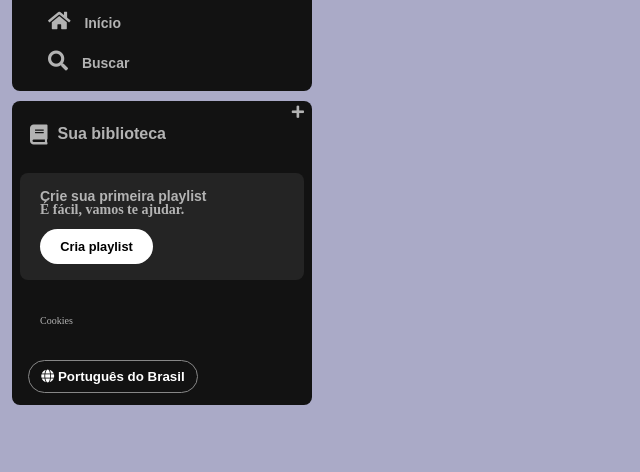
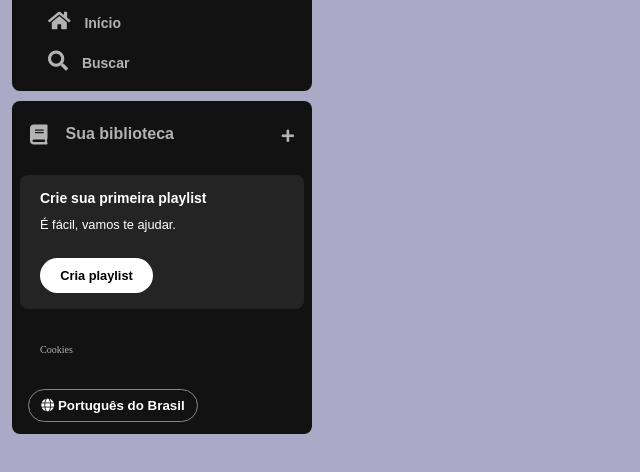
Before and after one commit to Isaque-cdj/clone-spotify, a plain HTML site: page index.html in a window 1280 px wide. Shown: the part 90-562 px from the top of the page, without its empty margins (0-640 px from the left). Drawn offline with Linux system fonts and the light colour scheme.

Commit message:
Conclusão Segundo Dia - Imersão

```diff
--- a/index.html
+++ b/index.html
@@ -15,13 +15,13 @@
 
 <body>
     <div class="sidebar">
-        <nav class="sidebar_navigation">
+        <nav class="sidebar__navigation">
             <div class="logo">
                 <a href="">
                     <img src="assets\icons\logo-spotify.png" alt="logo do spotify">
                 </a>
             </div>
-            <div>
+
             <ul>
                 <li>
                     <a href="">
@@ -36,24 +36,22 @@
                     </a>
                 </li>
             </ul>
-            </div>
         </nav>
 
-
         <section class="library">
-            <div class="library_content">
-                <button class="library_button">
+            <div class="library__content">
+                <button class="library__button">
                     <span class="fa fas fa-book"> </span>
                     <span>Sua biblioteca</span>
                 </button>
                 <span class="fa fa-plus"></span>
             </div>
 
-            <section class="section-playlist">
-                <div class="section-playlist_content">
-                    <span class="text-title">Crie sua primeira playlist</span>
-                    <span class="text-subtitle">É fácil, vamos te ajudar.</span>
-                    <button class="section-playlist_button">
+            <section class="section__playlist">
+                <div class="section__playlist__content">
+                    <span class="text title">Crie sua primeira playlist</span>
+                    <span class="text subtitle">É fácil, vamos te ajudar.</span>
+                    <button class="section__playlist__button">
                         <span>Cria playlist</span>
                     </button>
                 </div>
@@ -64,7 +62,7 @@
             </div>
 
             <div class="languagens">
-                <button class="languagens_button">
+                <button class="languagens__button">
                     <span class="fa fa-globe"></span>
                     <span>Português do Brasil</span>
                 </button>
--- a/styles.css
+++ b/styles.css
@@ -11,20 +11,20 @@ body {
     width: 300px;
 }
 
-.sidebar_navigation {
+.sidebar__navigation {
     background-color: #121212;
     border-radius: 8px;
     padding: 16px 0 0 16px;
 }
 
-.sidebar_navigation .logo {
+.sidebar__navigation .logo {
     background: #121212;
     display: flex;
     border-radius: 8px;
     padding: 16px 0 0 16px;
 }
 
-.sidebar_navigation .logo img {
+.sidebar__navigation .logo img {
     width: 80px;
 }
 
@@ -60,52 +60,53 @@ body {
     border-radius: 8px;
     display: flex;
     justify-content: space-between;
+    flex-direction: column;
     min-block-size: 40px;
     padding: 4px 8px;
     color: #b3b3b3;
     font-weight: 600;
     font-size: 14px;
     margin-top: 10px;
-    flex-direction: column;
 }
 
-.library .library_button {
+.library__content {
+    display: flex;
+    justify-content: space-between;
+}
+
+.library .library__button {
+    display: flex;
     margin-right: 10px;
     color: #b3b3b3;
     background-color: transparent;
-    border: 0px;
+    border: 0;
     font-size: 1rem;
     font-weight: 700;
-    font-family: 'Montserrat', sans-serif;
+    font-family: "DM Sans", sans-serif;
     text-align: center;
     text-decoration: none;
     text-transform: none;
     padding: 20px 10px;
-    display: flex;
 }
 
-.library .library_button .fa {
+.library .library__button .fa {
     margin-right: 10px;
     font-size: 1.25rem;
     font-weight: 300;
+    padding-right: 0.5rem;
 }
 
-.library_content {
-    display: flex;
-    justify-content: space-between;
-}
-
-.library .library_button .fa-plus {
+.library .library__content .fa-plus {
     margin: 24px 10px;
 }
 
-.section-playlist {
+.section__playlist {
+    display: flex;
+    align-items: flex-start;
+    justify-content: space-between;
     background-color: #242424;
-    align-items: flex-start;
     border-radius: 8px;
     gap: 20px;
-    display: flex;
-    justify-content: space-between;
     min-block-size: 40px;
     color: #b3b3b3;
     font-weight: 600;
@@ -114,29 +115,34 @@ body {
     padding: 16px 20px;
 }
 
-.section-playlist .section-playlist_content {
+.section__playlist .section__playlist__content {
     display: flex;
     flex-direction: column;
 }
+.section__playlist__content .text {
+    padding-bottom: 14px;
+    color: #fff;
+    font-family: "DM Sans", sans-serif;
 
-.section-playlist_content .text-title {
-    font-weight: 700;
-    font-family: "DM Sans", sans-serif;
 }
 
-.section-playlist_content .sub-title {
+.section__playlist__content .title {
+    font-weight: 700;
+    }
+
+.section__playlist__content .subtitle {
     font-weight: 500;
     font-size: 0.8rem;
 }
 
-.section-playlist_content .section-playlist_button {
+.section__playlist__content .section__playlist__button {
     background-color: #fff;
     color: #000;
-    border-radius: 625rem;
+    border-radius: 20px;
     display: flex;
     font-size: 0.8rem;
     font-weight: 700;
-    font-family: 'Montserrat', sans-serif;
+    font-family: "DM Sans", sans-serif;
     text-decoration: none;
     text-transform: none;
     padding: 10px;
@@ -146,24 +152,25 @@ body {
     margin-top: 12px;
 }
 
-.library .cookies {
+.sidebar .cookies {
     margin: 25px 20px;
 }
 
-.library .cookies a {
+.sidebar .cookies a {
     color: #b3b3b3;
     font-weight: 500;
     text-decoration: none;
     text-transform: capitalize;
     font-size: 10px;
 }
+
 .library .cookies a:hover {
     text-decoration: underline;
 }
 
-.languagens .languagens_button {
+.languagens .languagens__button {
     background-color: transparent;
-    border-radius: 9999px;
+    border-radius: 20px;
     border: 1px solid #878787;
     color: #fff;
     cursor: pointer;
```
Lines whose indentation alone changed are shown as unchanged.
